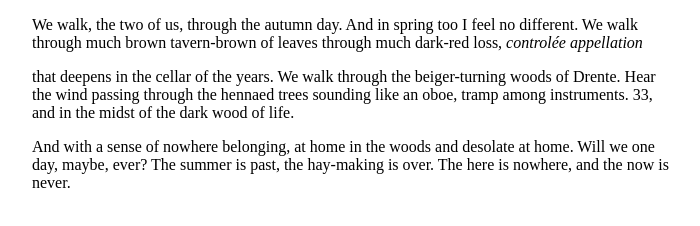
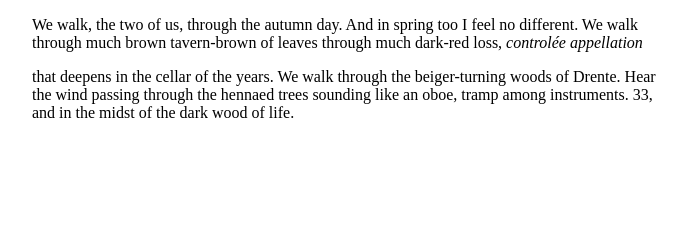
Before and after one commit to MagdaSz1984/nauka-gita, a plain HTML site: page index.html in a window 1280 px wide. Shown: the part 104-330 px from the top of the page, without its empty margins (288-988 px from the left). Drawn offline with Linux system fonts and the light colour scheme.

Commit message:
Remove paragraph

```diff
--- a/index.html
+++ b/index.html
@@ -22,11 +22,5 @@
       trees sounding like an oboe, tramp among instruments. 33, and in the midst
       of the dark wood of life.
     </p>
-
-    <p>
-      And with a sense of nowhere belonging, at home in the woods and desolate
-      at home. Will we one day, maybe, ever? The summer is past, the hay-making
-      is over. The here is nowhere, and the now is never.
-    </p>
   </body>
 </html>
```
